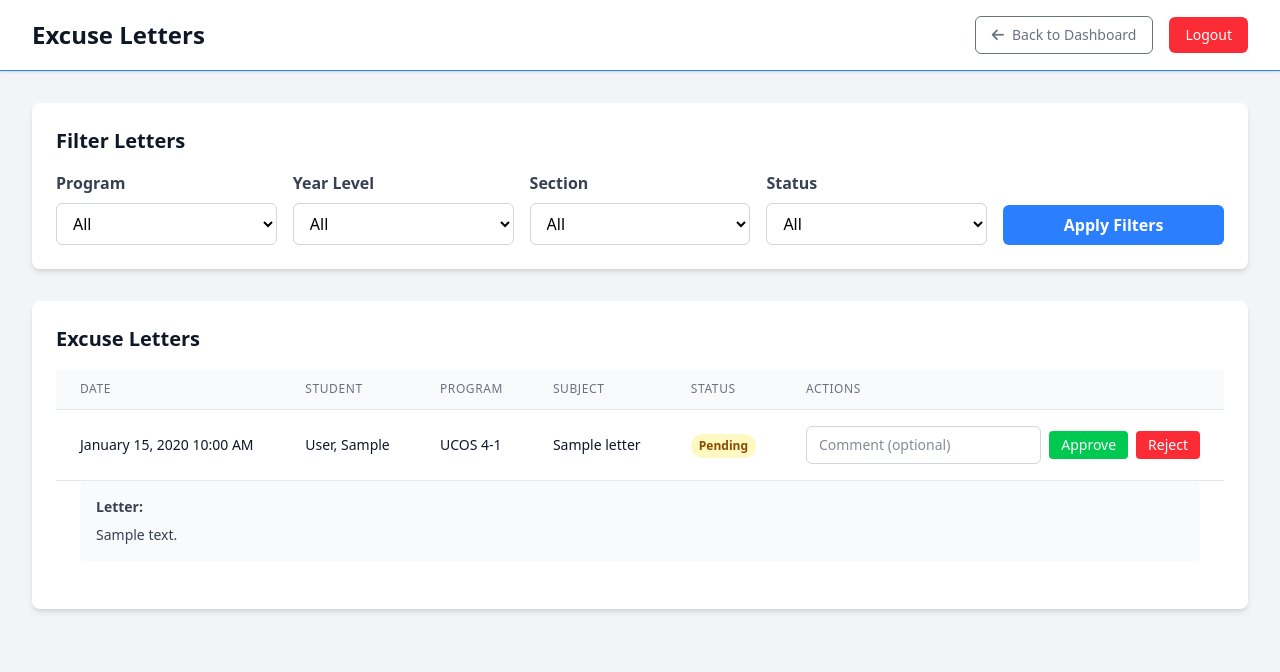
After one commit to Gavrieee/2_OOP_PHP, a PHP site: page /Attendance_Folder/admin/letters.php in a window 1280 px wide. The commit adds this page. Shown: the top 672 px of the page. Run offline with PHP 8.4, Linux system fonts and the light colour scheme; the visitor is signed in with stand-in values (Sample User, id 1); data comes from the database, SQL or seed files in the repository; both versions use the stored data as it was after the commit; tables that the repository leaves empty hold one stand-in row (values such as "Sample post").

Commit message:
Updated final

```diff
--- a/Attendance_Folder/Classes/Course.php
+++ b/Attendance_Folder/Classes/Course.php
@@ -50,10 +50,14 @@ class Course extends Database
     public function getAllCoursesWithDetails()
     {
         $sql = "SELECT c.*, COUNT(s.student_id) as student_count
-                FROM {$this->table} c
-                LEFT JOIN students s ON c.course_id = s.course_id
-                GROUP BY c.course_id
-                ORDER BY c.course_name, c.year_level";
+            FROM {$this->table} c
+            LEFT JOIN students s ON c.course_id = s.course_id
+            GROUP BY c.course_id
+            ORDER BY
+                c.course_name ASC,
+                CAST(c.year_level AS UNSIGNED) ASC,
+                CAST(c.section AS UNSIGNED) ASC";
         return $this->runQuery($sql)->fetchAll();
     }
+
 }
--- /dev/null
+++ b/Attendance_Folder/Classes/ExcuseLetter.php
@@ -0,0 +1,71 @@
+<?php
+
+require_once __DIR__ . '/Database.php';
+
+class ExcuseLetter extends Database
+{
+    private string $table = 'excuse_letters';
+    private string $primaryKey = 'letter_id';
+
+    public function create(array $data)
+    {
+        return $this->insert($this->table, $data);
+    }
+
+    public function updateStatus(int $letterId, string $status, ?string $adminComment = null)
+    {
+        $status = in_array($status, ['pending', 'approved', 'rejected'], true) ? $status : 'pending';
+        $data = [
+            'status' => $status,
+            'admin_comment' => $adminComment,
+            'reviewed_at' => date('Y-m-d H:i:s')
+        ];
+        return $this->updateByID($this->table, $letterId, $data, $this->primaryKey);
+    }
+
+    public function getByStudent(int $studentId)
+    {
+        $sql = "SELECT el.*, c.course_name, c.year_level, c.section
+                FROM {$this->table} el
+                JOIN courses c ON el.course_id = c.course_id
+                WHERE el.student_id = :student_id
+                ORDER BY el.created_at DESC";
+        return $this->runQuery($sql, ['student_id' => $studentId])->fetchAll();
+    }
+
+    public function getByFilters(?string $courseName = null, ?string $yearLevel = null, ?string $section = null, ?string $status = null)
+    {
+        $sql = "SELECT el.*, s.first_name, s.last_name, c.course_name, c.year_level, c.section
+                FROM {$this->table} el
+                JOIN students s ON el.student_id = s.student_id
+                JOIN courses c ON el.course_id = c.course_id";
+        $where = [];
+        $params = [];
+        if (!empty($courseName)) {
+            $where[] = 'c.course_name = :course_name';
+            $params['course_name'] = $courseName;
+        }
+        if (!empty($yearLevel)) {
+            $where[] = 'c.year_level = :year_level';
+            $params['year_level'] = $yearLevel;
+        }
+        if (!empty($section)) {
+            $where[] = 'c.section = :section';
+            $params['section'] = $section;
+        }
+        if (!empty($status)) {
+            $where[] = 'el.status = :status';
+            $params['status'] = $status;
+        }
+        if (!empty($where)) {
+            $sql .= ' WHERE ' . implode(' AND ', $where);
+        }
+        $sql .= ' ORDER BY el.created_at DESC';
+        return $this->runQuery($sql, $params)->fetchAll();
+    }
+
+    public function getById(int $id)
+    {
+        return $this->findById($this->table, $id, $this->primaryKey);
+    }
+}
--- a/Attendance_Folder/Controllers/attendance_form.php
+++ b/Attendance_Folder/Controllers/attendance_form.php
@@ -67,6 +67,9 @@ if ($_SERVER['REQUEST_METHOD'] === 'POST') {
             }
             break;
 
+        case 'request':
+
+            break;
 
         default:
             $errors[] = "Unknown action: {$action}";
--- a/Attendance_Folder/Utilities/tailwind_classes.php
+++ b/Attendance_Folder/Utilities/tailwind_classes.php
@@ -16,6 +16,8 @@ $mainCard2 = "max-w min-h-[100%] p-6 bg-white rounded-lg shadow-md mx-[20%] px-[
 
 $body2 = "bg-gray-100 p-[3%-]";
 
-$navbar = "bg-white shadow-sm border-b border-blue-500  overflow-x-auto";
+$navbar = "bg-white shadow-sm border-b border-blue-500 overflow-x-auto sticky top-0 z-50";
 
 $backButton = "border border-1 hover:bg-gray-500 border-gray-500 text-gray-500 hover:text-white px-4 py-2 rounded-md text-sm font-medium transition-all";
+
+$contentCard = 'bg-white rounded-lg shadow-md p-6 mb-8';
--- /dev/null
+++ b/Attendance_Folder/admin/letters.php
@@ -0,0 +1,261 @@
+<?php
+session_start();
+require_once __DIR__ . '/../Utilities/tailwind_classes.php';
+require_once __DIR__ . '/../Classes/ExcuseLetter.php';
+require_once __DIR__ . '/../Classes/Course.php';
+
+if (!isset($_SESSION['user_id']) || $_SESSION['role'] !== 'admin') {
+    header("Location: ../../auth/login.php");
+    exit();
+}
+
+$letters = new ExcuseLetter();
+$course = new Course();
+
+$courses = $course->getAllCoursesWithDetails();
+
+$error = '';
+$success = '';
+
+// Actions: approve/reject
+if ($_SERVER['REQUEST_METHOD'] === 'POST' && isset($_POST['action'], $_POST['letter_id'])) {
+    $action = $_POST['action'];
+    $letterId = (int) $_POST['letter_id'];
+    $comment = trim($_POST['admin_comment'] ?? '');
+
+    try {
+        if ($action === 'approve') {
+            $letters->updateStatus($letterId, 'approved', $comment ?: null);
+            $success = 'Letter approved.';
+        } elseif ($action === 'reject') {
+            $letters->updateStatus($letterId, 'rejected', $comment ?: null);
+            $success = 'Letter rejected.';
+        }
+    } catch (Exception $e) {
+        $error = 'Failed to update letter: ' . $e->getMessage();
+    }
+}
+
+// Filters
+$courseName = $_GET['course_name'] ?? '';
+$yearLevel = $_GET['year_level'] ?? '';
+$section = $_GET['section'] ?? '';
+$status = $_GET['status'] ?? '';
+
+$letterRows = $letters->getByFilters(
+    $courseName ?: null,
+    $yearLevel ?: null,
+    $section ?: null,
+    $status ?: null
+);
+
+?>
+<!DOCTYPE html>
+<html lang="en">
+
+<head>
+    <meta charset="UTF-8">
+    <meta name="viewport" content="width=device-width, initial-scale=1.0">
+    <title>Excuse Letters - Admin</title>
+    <script src="https://cdn.jsdelivr.net/npm/@tailwindcss/browser@4"></script>
+    <link rel="stylesheet" href="https://cdnjs.cloudflare.com/ajax/libs/font-awesome/6.0.0/css/all.min.css">
+</head>
+
+<body class="<?= $body2 ?>">
+    <header class="<?= $navbar ?>">
+        <div class="max-w-7xl mx-auto px-4 sm:px-6 lg:px-8">
+            <div class="flex justify-between items-center py-4">
+                <h1 class="text-2xl font-bold text-gray-900">Excuse Letters</h1>
+                <div class="flex items-center space-x-4">
+                    <a href="dashboard.php" class="<?= $backButton ?>">
+                        <i class="fas fa-arrow-left mr-2"></i>Back to Dashboard
+                    </a>
+                    <a href="../../auth/logout.php"
+                        class="bg-red-500 hover:bg-red-600 text-white px-4 py-2 rounded-md text-sm font-medium">Logout</a>
+                </div>
+            </div>
+        </div>
+    </header>
+
+    <div class="max-w-7xl mx-auto px-4 sm:px-6 lg:px-8 py-8">
+        <div class="<?= $contentCard ?> mb-6">
+            <h2 class="text-xl font-semibold text-gray-900 mb-4">Filter Letters</h2>
+
+            <?php if ($error): ?>
+                <div class="bg-red-100 border border-red-400 text-red-700 px-4 py-3 rounded mb-4">
+                    <?= htmlspecialchars($error) ?>
+                </div>
+            <?php endif; ?>
+
+            <?php if ($success): ?>
+                <div class="bg-green-100 border border-green-400 text-green-700 px-4 py-3 rounded mb-4">
+                    <?= htmlspecialchars($success) ?>
+                </div>
+            <?php endif; ?>
+
+            <form method="GET" class="grid grid-cols-1 md:grid-cols-5 gap-4">
+                <div>
+                    <label class="<?= $label ?>">Program</label>
+                    <select name="course_name" id="course_name_filter" class="<?= $formInput ?>"
+                        onchange="updateYearLevels()">
+                        <option value="">All</option>
+                        <?php foreach (array_unique(array_column($courses, 'course_name')) as $cn): ?>
+                            <option value="<?= htmlspecialchars($cn) ?>" <?= $courseName === $cn ? 'selected' : '' ?>>
+                                <?= htmlspecialchars($cn) ?>
+                            </option>
+                        <?php endforeach; ?>
+                    </select>
+                </div>
+                <div>
+                    <label class="<?= $label ?>">Year Level</label>
+                    <select name="year_level" id="year_level_filter" class="<?= $formInput ?>"
+                        onchange="updateSections()">
+                        <option value="">All</option>
+                    </select>
+                </div>
+                <div>
+                    <label class="<?= $label ?>">Section</label>
+                    <select name="section" id="section_filter" class="<?= $formInput ?>">
+                        <option value="">All</option>
+                    </select>
+                </div>
+                <div>
+                    <label class="<?= $label ?>">Status</label>
+                    <select name="status" class="<?= $formInput ?>">
+                        <option value="">All</option>
+                        <option value="pending" <?= $status === 'pending' ? 'selected' : '' ?>>Pending</option>
+                        <option value="approved" <?= $status === 'approved' ? 'selected' : '' ?>>Approved</option>
+                        <option value="rejected" <?= $status === 'rejected' ? 'selected' : '' ?>>Rejected</option>
+                    </select>
+                </div>
+                <div class="flex items-end">
+                    <button class="<?= $button ?> w-full">Apply Filters</button>
+                </div>
+            </form>
+        </div>
+
+        <div class="<?= $contentCard ?>">
+            <h2 class="text-xl font-semibold text-gray-900 mb-4">Excuse Letters</h2>
+            <?php if (empty($letterRows)): ?>
+                <p class="text-gray-500">No excuse letters found.</p>
+            <?php else: ?>
+                <div class="overflow-x-auto">
+                    <table class="min-w-full divide-y divide-gray-200">
+                        <thead class="bg-gray-50">
+                            <tr>
+                                <th class="px-6 py-3 text-left text-xs font-medium text-gray-500 uppercase tracking-wider">
+                                    Date</th>
+                                <th class="px-6 py-3 text-left text-xs font-medium text-gray-500 uppercase tracking-wider">
+                                    Student</th>
+                                <th class="px-6 py-3 text-left text-xs font-medium text-gray-500 uppercase tracking-wider">
+                                    Program</th>
+                                <th class="px-6 py-3 text-left text-xs font-medium text-gray-500 uppercase tracking-wider">
+                                    Subject</th>
+                                <th class="px-6 py-3 text-left text-xs font-medium text-gray-500 uppercase tracking-wider">
+                                    Status</th>
+                                <th class="px-6 py-3 text-left text-xs font-medium text-gray-500 uppercase tracking-wider">
+                                    Actions</th>
+                            </tr>
+                        </thead>
+                        <tbody class="bg-white divide-y divide-gray-200">
+                            <?php foreach ($letterRows as $row): ?>
+                                <tr>
+                                    <td class="px-6 py-4 whitespace-nowrap text-sm text-gray-900">
+                                        <?= date('F j, Y g:i A', strtotime($row['created_at'])) ?>
+                                    </td>
+                                    <td class="px-6 py-4 whitespace-nowrap text-sm text-gray-900">
+                                        <?= htmlspecialchars($row['last_name'] . ', ' . $row['first_name']) ?>
+                                    </td>
+                                    <td class="px-6 py-4 whitespace-nowrap text-sm text-gray-900">
+                                        <?= htmlspecialchars($row['course_name'] . ' ' . $row['year_level'] . ($row['section'] ? '-' . $row['section'] : '')) ?>
+                                    </td>
+                                    <td class="px-6 py-4 whitespace-nowrap text-sm text-gray-900">
+                                        <?= htmlspecialchars($row['subject'] ?? '(No subject)') ?>
+                                    </td>
+                                    <td class="px-6 py-4 whitespace-nowrap">
+                                        <span
+                                            class="inline-flex px-2 py-1 text-xs font-semibold rounded-full
+                                    <?= $row['status'] === 'approved' ? 'bg-green-100 text-green-800' : ($row['status'] === 'rejected' ? 'bg-red-100 text-red-800' : 'bg-yellow-100 text-yellow-800') ?>">
+                                            <?= ucfirst($row['status']) ?>
+                                        </span>
+                                    </td>
+                                    <td class="px-6 py-4 whitespace-nowrap text-sm text-gray-900">
+                                        <form method="POST" class="flex items-center space-x-2">
+                                            <input type="hidden" name="letter_id" value="<?= (int) $row['letter_id'] ?>">
+                                            <input type="text" name="admin_comment" placeholder="Comment (optional)"
+                                                class="<?= $formInput ?>">
+                                            <button name="action" value="approve"
+                                                class="bg-green-500 hover:bg-green-600 text-white px-3 py-1 rounded">Approve</button>
+                                            <button name="action" value="reject"
+                                                class="bg-red-500 hover:bg-red-600 text-white px-3 py-1 rounded">Reject</button>
+                                        </form>
+                                    </td>
+                                </tr>
+                                <tr>
+                                    <td colspan="6" class="px-6 pb-6 text-sm text-gray-700">
+                                        <div class="bg-gray-50 rounded p-4">
+                                            <span class="font-semibold">Letter:</span>
+                                            <div class="mt-2 whitespace-pre-wrap"><?= nl2br(htmlspecialchars($row['body'])) ?>
+                                            </div>
+                                        </div>
+                                    </td>
+                                </tr>
+                            <?php endforeach; ?>
+                        </tbody>
+                    </table>
+                </div>
+            <?php endif; ?>
+        </div>
+    </div>
+
+    <script>
+        const allCourses = <?= json_encode($courses) ?>;
+        const initialCourse = <?= json_encode($courseName) ?>;
+        const initialYear = <?= json_encode($yearLevel) ?>;
+        const initialSection = <?= json_encode($section) ?>;
+
+        function updateYearLevels() {
+            const courseSelect = document.getElementById('course_name_filter');
+            const yearSelect = document.getElementById('year_level_filter');
+            const sectionSelect = document.getElementById('section_filter');
+            yearSelect.innerHTML = '<option value="">All</option>';
+            sectionSelect.innerHTML = '<option value="">All</option>';
+            const cn = courseSelect.value;
+            if (!cn) return;
+            const years = [...new Set(allCourses.filter(c => c.course_name === cn).map(c => c.year_level))];
+            years.forEach(y => {
+                const opt = document.createElement('option');
+                opt.value = y;
+                opt.textContent = y;
+                yearSelect.appendChild(opt);
+            });
+        }
+
+        function updateSections() {
+            const courseSelect = document.getElementById('course_name_filter');
+            const yearSelect = document.getElementById('year_level_filter');
+            const sectionSelect = document.getElementById('section_filter');
+            sectionSelect.innerHTML = '<option value="">All</option>';
+            const cn = courseSelect.value;
+            const yl = yearSelect.value;
+            if (!cn || !yl) return;
+            const sections = [...new Set(allCourses.filter(c => c.course_name === cn && c.year_level === yl).map(c => c
+                .section).filter(Boolean))];
+            sections.forEach(s => {
+                const opt = document.createElement('option');
+                opt.value = s;
+                opt.textContent = s;
+                sectionSelect.appendChild(opt);
+            });
+        }
+        // Initialize selects with current filters
+        updateYearLevels();
+        document.getElementById('course_name_filter').value = initialCourse || '';
+        updateYearLevels();
+        document.getElementById('year_level_filter').value = initialYear || '';
+        updateSections();
+        document.getElementById('section_filter').value = initialSection || '';
+    </script>
+</body>
+
+</html>
```
Also changed, not shown: Attendance_Folder/admin/dashboard.php (+11 -7 lines), Attendance_Folder/config/oop_php.sql (+18 -47 lines), Attendance_Folder/student/dashboard.php (+9 -3 lines), Attendance_Folder/student/letter_request.php (added, +193 -0 lines).
